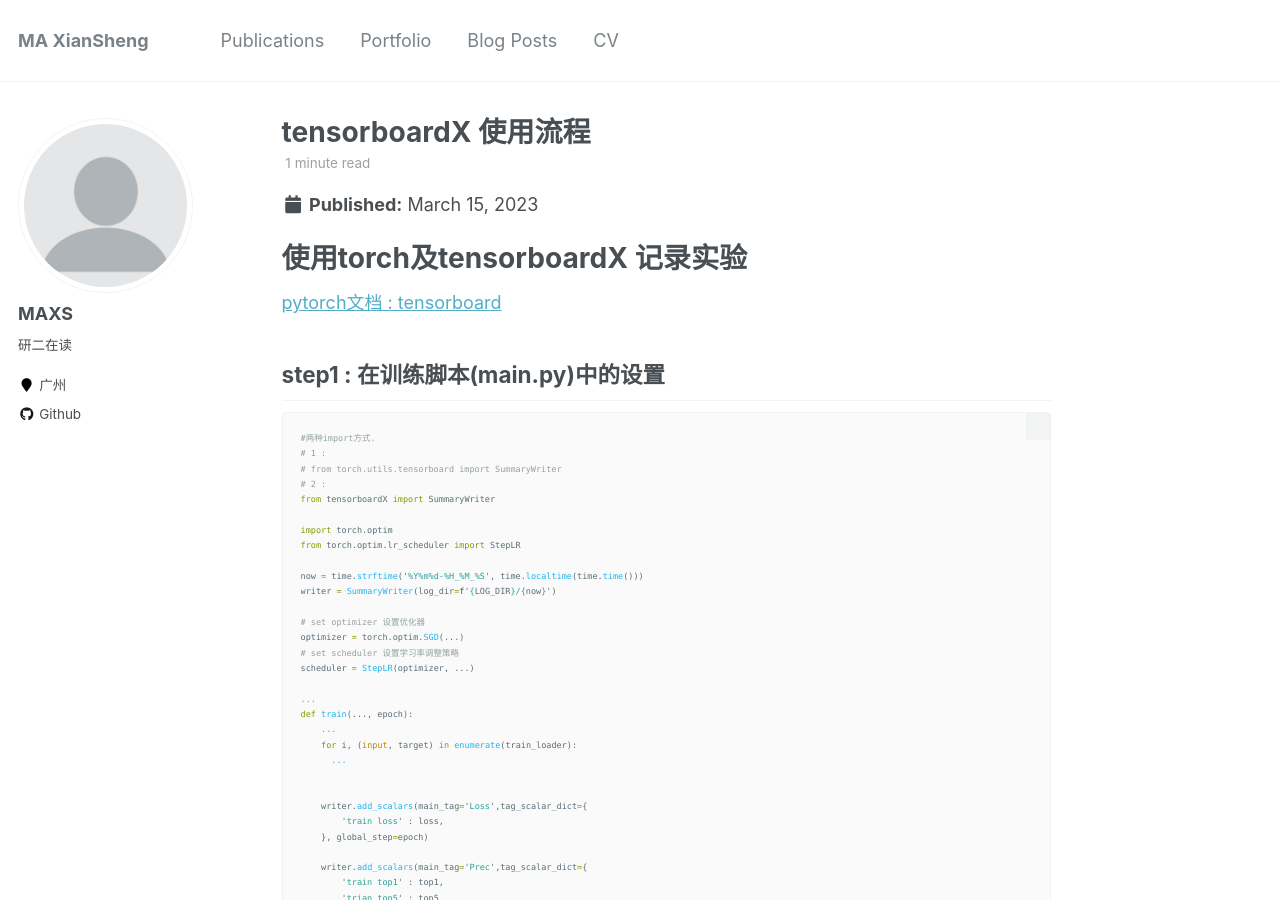
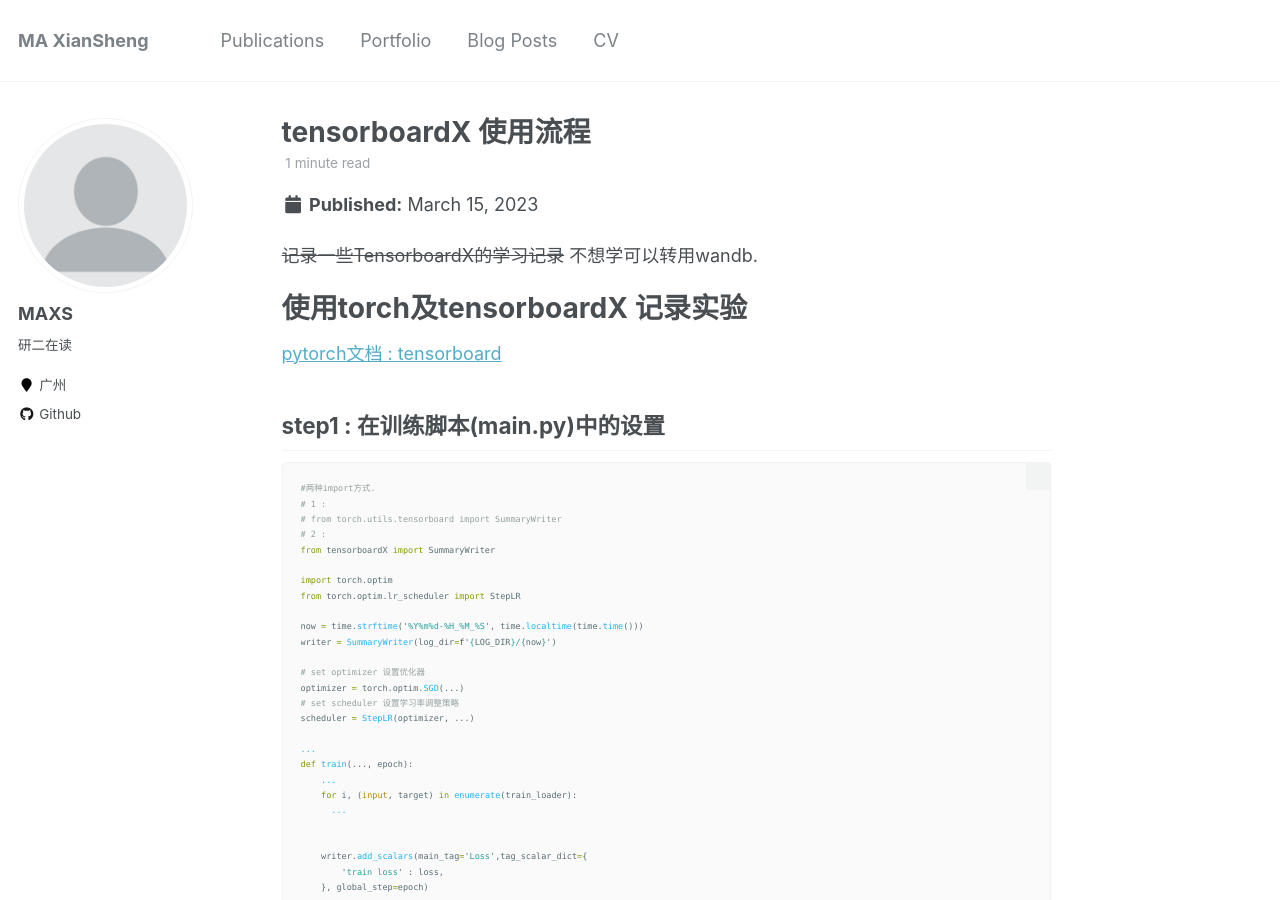
Before and after one commit to hsienshaun/hsienshaun.github.io, a Jekyll site: the page built from _posts/2023-03-15-blog-post4.md, in a window 1280 px wide and 900 px high. Built offline with Jekyll 4.4.1, drawn with Linux system fonts in a browser that asks for light colours.

Commit message:
Update 2023-03-15-blog-post4.md

```diff
--- a/_posts/2023-03-15-blog-post4.md
+++ b/_posts/2023-03-15-blog-post4.md
@@ -8,6 +8,7 @@ tags:
   - 工具
 
 ---
+~~记录一些TensorboardX的学习记录~~ 不想学可以转用wandb.
 # 使用torch及tensorboardX 记录实验
 [pytorch文档 : tensorboard](https://pytorch.org/docs/stable/tensorboard.html?highlight=summary)
 ## step1 : 在训练脚本(main.py)中的设置
```
